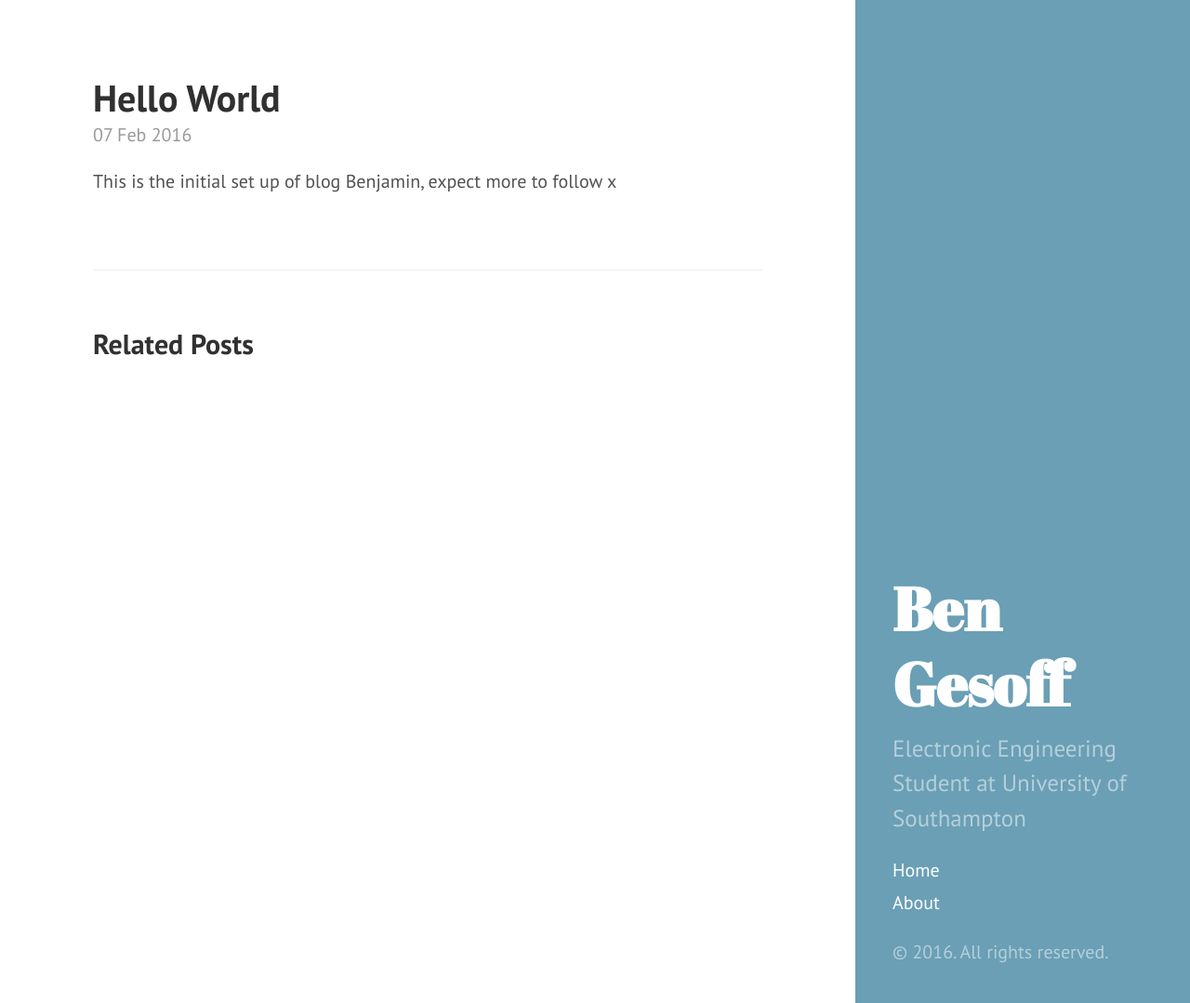
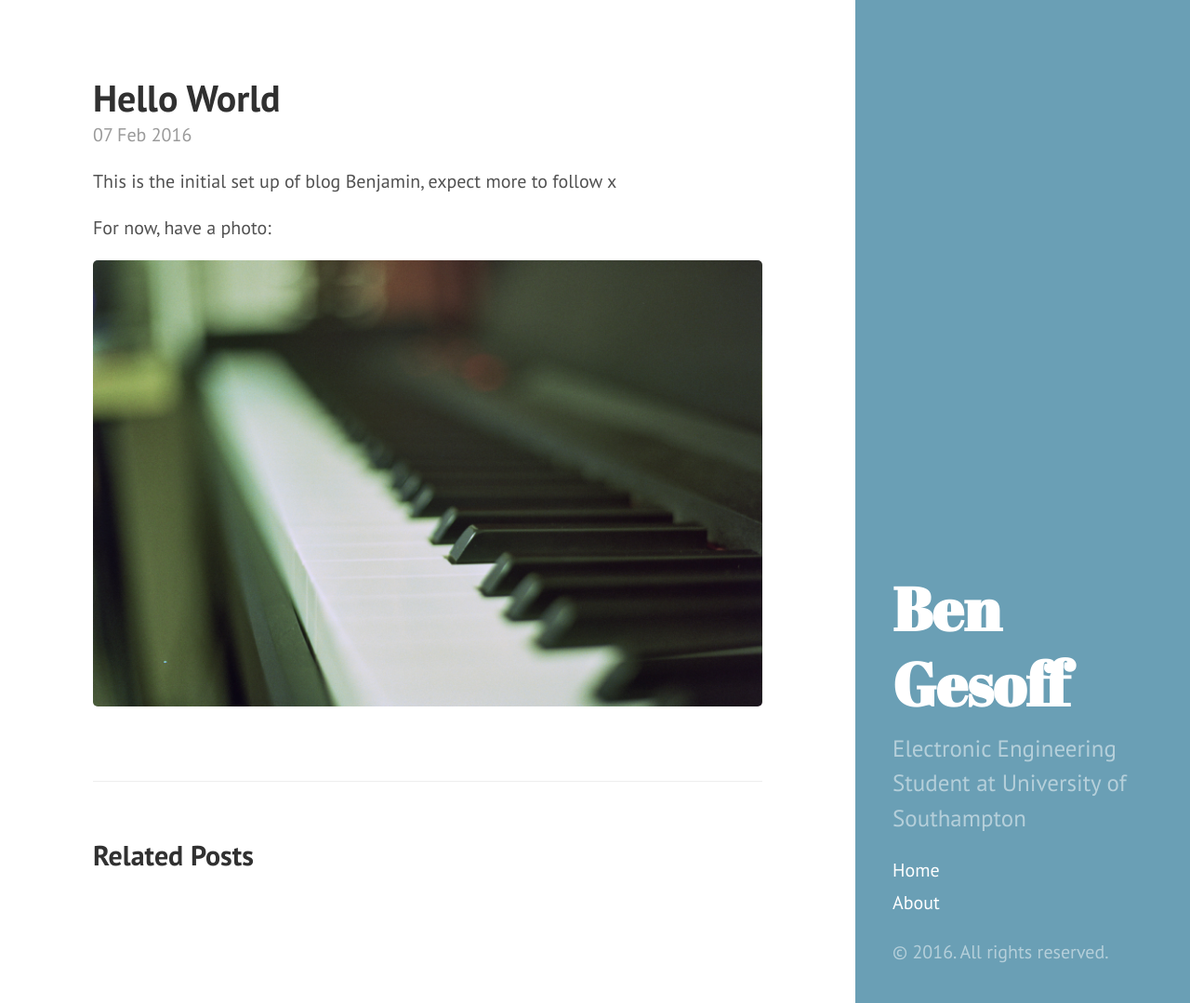
Before and after one commit to bengesoff/bengesoff.github.io, a Jekyll site: the page built from _posts/2016-02-07-introducing-ben.md, in a window 1280 px wide and 1079 px high. Shown: the whole window at 93% size. Built offline with Jekyll 4.4.1, drawn with Linux system fonts in a browser that asks for light colours.

Commit message:
added image to first post

```diff
--- a/_posts/2016-02-07-introducing-ben.md
+++ b/_posts/2016-02-07-introducing-ben.md
@@ -4,3 +4,7 @@ title: Hello World
 ---
 
 This is the initial set up of blog Benjamin, expect more to follow x
+
+For now, have a photo:
+
+![piano]({{ site.baseurl }}images/piano.jpg)
```
Also changed, not shown: images/piano.jpg (added).
